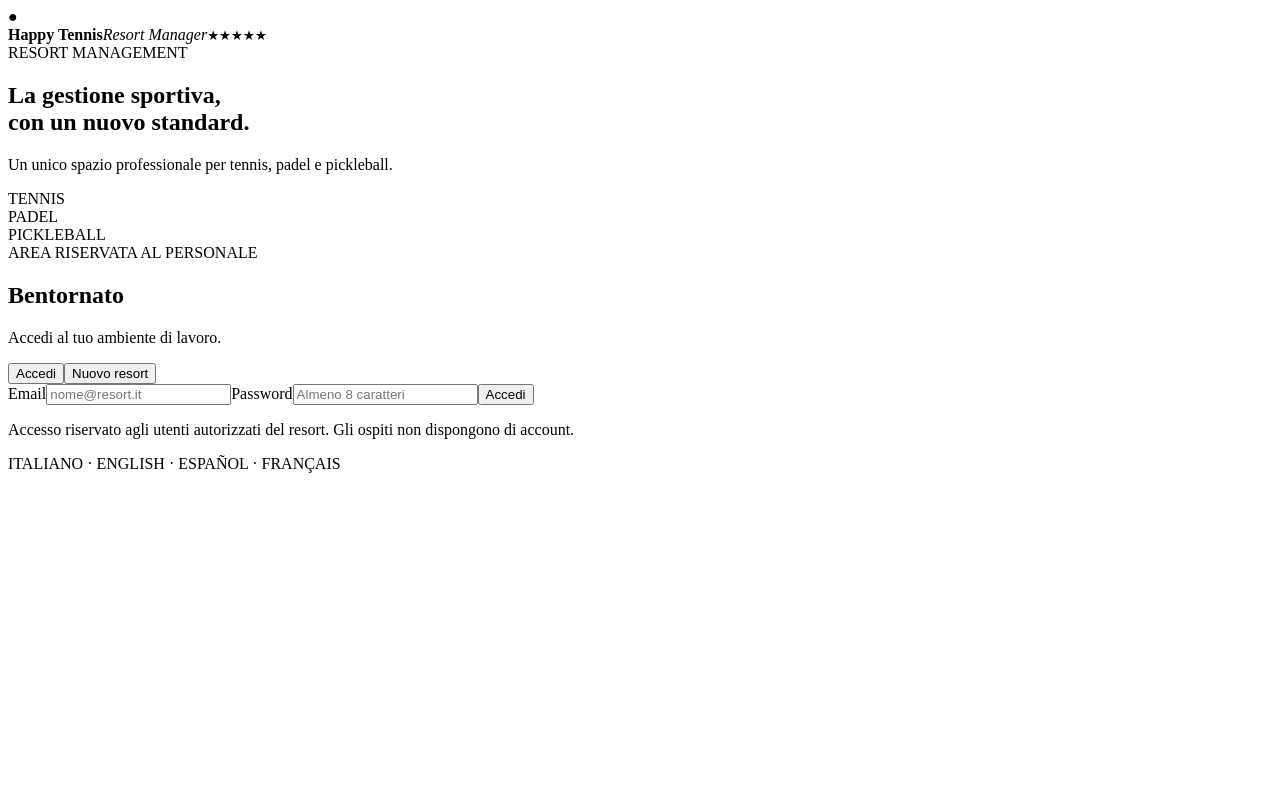
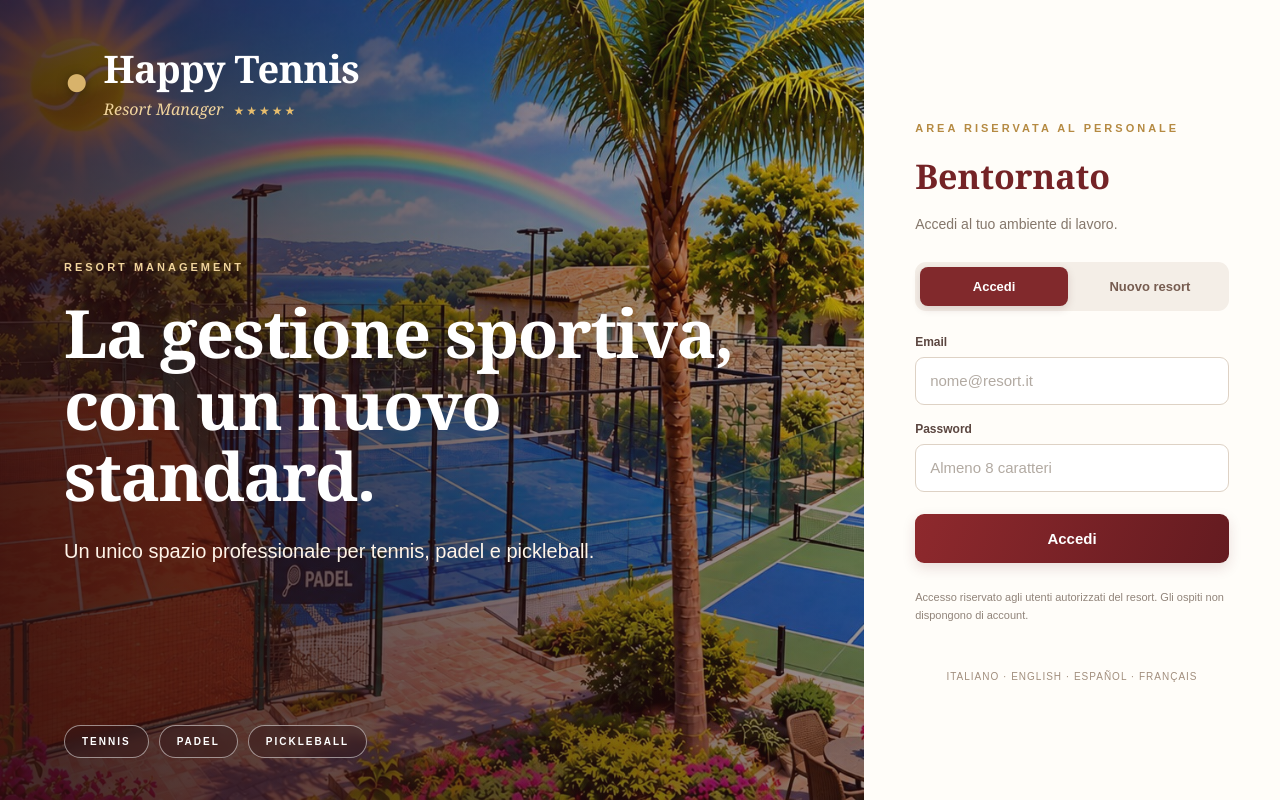
Before and after one commit to 6bcgcdhftz-collab/happy-tennis-resort-manager, a Next.js app: page / in a window 1280 px wide. Built offline with nearby package versions, Linux system fonts and the light colour scheme; no server answers.

Commit message:
Update styles.css

```diff
--- a/app/styles.css
+++ b/app/styles.css
@@ -562,3 +562,310 @@
     grid-template-columns: 1fr;
   }
 }
+
+/* ===== HAPPY TENNIS - PAGINA INIZIALE ===== */
+
+* {
+  box-sizing: border-box;
+}
+
+html,
+body {
+  margin: 0;
+  padding: 0;
+  font-family: Arial, Helvetica, sans-serif;
+  color: #382b29;
+}
+
+body {
+  background: #faf7f2;
+}
+
+.shell {
+  min-height: 100vh;
+  display: grid;
+  grid-template-columns: minmax(0, 1.35fr) minmax(360px, .65fr);
+  background: #faf7f2;
+}
+
+.hero {
+  min-height: 100vh;
+  padding: 42px clamp(24px, 5vw, 76px);
+  display: flex;
+  flex-direction: column;
+  justify-content: space-between;
+  color: white;
+  background:
+    linear-gradient(90deg, rgba(42, 12, 14, .82), rgba(42, 12, 14, .24)),
+    linear-gradient(0deg, rgba(35, 12, 12, .35), transparent),
+    url("/happy-tennis-cover.jpg") center center / cover no-repeat;
+}
+
+.brand {
+  display: flex;
+  align-items: center;
+  gap: 14px;
+}
+
+.ball {
+  color: #d8b36b;
+  font-size: 42px;
+  text-shadow: 0 2px 12px #0006;
+}
+
+.brand strong {
+  display: block;
+  font-family: Georgia, serif;
+  font-size: clamp(25px, 3vw, 38px);
+  letter-spacing: -.5px;
+}
+
+.brand em {
+  display: inline-block;
+  color: #f0d49d;
+  font-family: Georgia, serif;
+  font-size: 16px;
+  margin-top: 4px;
+}
+
+.brand small {
+  color: #e7bd6d;
+  font-size: 12px;
+  margin-left: 10px;
+  letter-spacing: 2px;
+}
+
+.hero-copy {
+  max-width: 720px;
+  margin: 70px 0;
+}
+
+.eyebrow {
+  color: #b58a42;
+  font-size: 11px;
+  font-weight: 800;
+  letter-spacing: 3px;
+}
+
+.hero-copy .eyebrow {
+  color: #f0d49d;
+}
+
+.hero-copy h1 {
+  margin: 22px 0;
+  color: white;
+  font-family: Georgia, serif;
+  font-size: clamp(38px, 5.2vw, 68px);
+  line-height: 1.08;
+  letter-spacing: -1.5px;
+}
+
+.hero-copy p {
+  max-width: 560px;
+  color: #fff4e8;
+  font-size: clamp(16px, 1.7vw, 20px);
+  line-height: 1.7;
+}
+
+.court-strip {
+  display: flex;
+  flex-wrap: wrap;
+  gap: 10px;
+}
+
+.court {
+  padding: 10px 17px;
+  border: 1px solid #ffffff80;
+  border-radius: 30px;
+  color: white;
+  font-size: 10px;
+  font-weight: bold;
+  letter-spacing: 2px;
+  background: #30171970;
+  backdrop-filter: blur(5px);
+}
+
+.auth-wrap {
+  min-height: 100vh;
+  padding: 55px clamp(22px, 4vw, 58px);
+  display: flex;
+  flex-direction: column;
+  justify-content: center;
+  background: #fffdf9;
+}
+
+.auth-card {
+  width: 100%;
+  max-width: 440px;
+  margin: 0 auto;
+}
+
+.auth-card h2 {
+  margin: 17px 0 8px;
+  color: #742326;
+  font-family: Georgia, serif;
+  font-size: 34px;
+}
+
+.auth-card .muted {
+  color: #85776b;
+  font-size: 14px;
+  line-height: 1.6;
+  margin-bottom: 26px;
+}
+
+.switch {
+  display: flex;
+  gap: 8px;
+  padding: 5px;
+  margin-bottom: 24px;
+  border-radius: 11px;
+  background: #f4eee7;
+}
+
+.switch button {
+  flex: 1;
+  padding: 12px;
+  border: 0;
+  border-radius: 8px;
+  color: #765c50;
+  background: transparent;
+  font-size: 13px;
+  font-weight: bold;
+  cursor: pointer;
+}
+
+.switch button.selected {
+  color: white;
+  background: #81292c;
+  box-shadow: 0 3px 9px #42171925;
+}
+
+.auth-card form {
+  display: grid;
+  gap: 17px;
+}
+
+.auth-card label {
+  display: grid;
+  gap: 8px;
+  color: #5b4640;
+  font-size: 12px;
+  font-weight: bold;
+}
+
+.auth-card input {
+  width: 100%;
+  min-height: 48px;
+  padding: 12px 14px;
+  border: 1px solid #ded2c5;
+  border-radius: 9px;
+  outline: none;
+  background: white;
+  color: #382b29;
+  font-size: 15px;
+}
+
+.auth-card input:focus {
+  border-color: #a77b3d;
+  box-shadow: 0 0 0 3px #c5a36a20;
+}
+
+.auth-card input::placeholder {
+  color: #b2aaa2;
+}
+
+.auth-card button.primary {
+  min-height: 49px;
+  margin-top: 5px;
+  border: 0;
+  border-radius: 9px;
+  color: white;
+  background: linear-gradient(110deg, #8e292d, #641b20);
+  font-size: 15px;
+  font-weight: bold;
+  cursor: pointer;
+  box-shadow: 0 5px 13px #68212625;
+}
+
+.auth-card button.primary:disabled {
+  opacity: .65;
+  cursor: wait;
+}
+
+.auth-card .message {
+  padding: 12px;
+  border-radius: 8px;
+  color: #5c401e;
+  background: #fff3d9;
+  font-size: 13px;
+  line-height: 1.5;
+}
+
+.auth-card .fine {
+  margin-top: 25px;
+  color: #91847a;
+  font-size: 11px;
+  line-height: 1.7;
+}
+
+.auth-wrap footer {
+  max-width: 440px;
+  width: 100%;
+  margin: 35px auto 0;
+  color: #a18e7d;
+  font-size: 10px;
+  letter-spacing: 1px;
+  text-align: center;
+}
+
+@media (max-width: 850px) {
+  .shell {
+    grid-template-columns: 1fr;
+  }
+
+  .hero {
+    min-height: 440px;
+    padding: 28px 24px;
+  }
+
+  .hero-copy {
+    margin: 55px 0 35px;
+  }
+
+  .hero-copy h1 {
+    font-size: clamp(36px, 8vw, 55px);
+  }
+
+  .auth-wrap {
+    min-height: auto;
+    padding: 45px 24px;
+  }
+}
+
+@media (max-width: 480px) {
+  .hero {
+    min-height: 390px;
+    padding: 24px 20px;
+  }
+
+  .brand strong {
+    font-size: 27px;
+  }
+
+  .hero-copy {
+    margin: 42px 0 28px;
+  }
+
+  .hero-copy h1 {
+    font-size: 39px;
+  }
+
+  .auth-wrap {
+    padding: 38px 20px;
+  }
+
+  .auth-card h2 {
+    font-size: 30px;
+  }
+}
```
